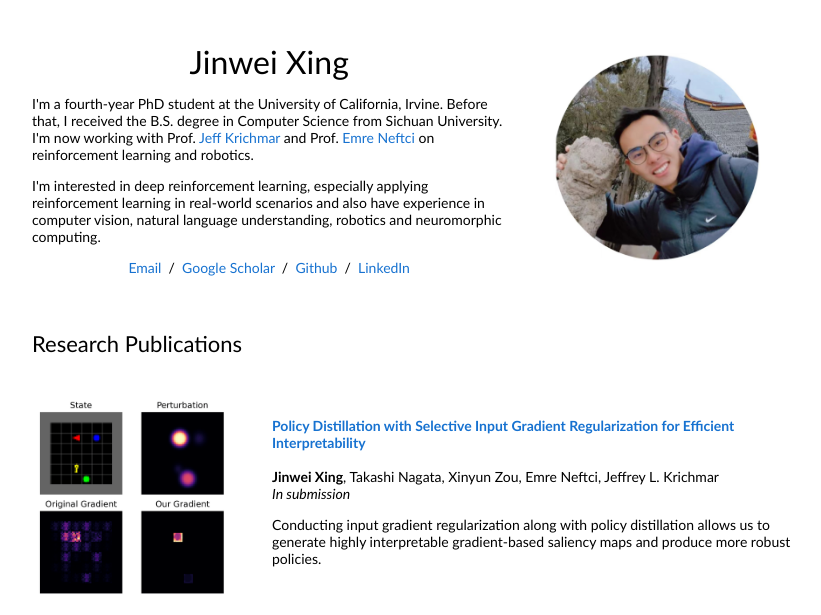
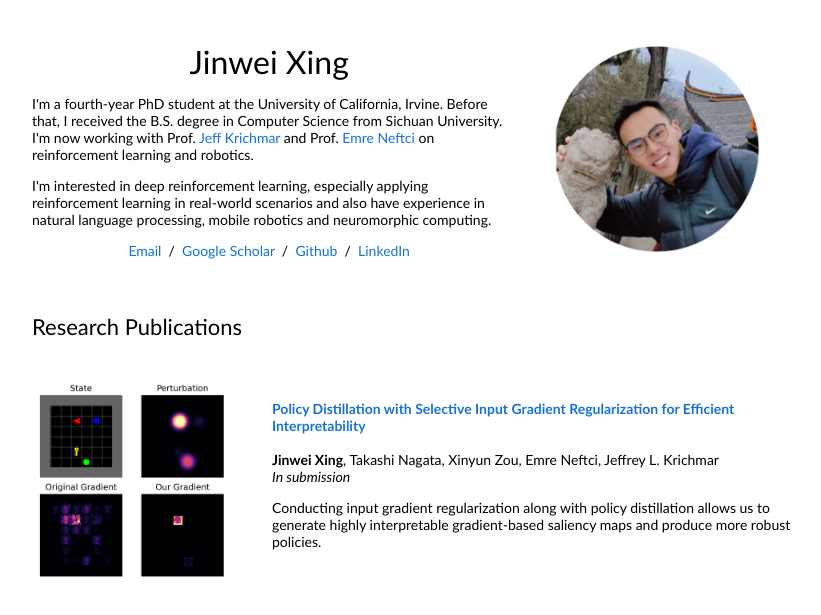
Before and after one commit to KarlXing/me, a plain HTML site: page index.html in a window 1280 px wide. Shown: the top 615 px of the page, without its empty margins (228-1049 px from the left). Drawn offline with Linux system fonts and the light colour scheme.

Commit message:
update experience

```diff
--- a/index.html
+++ b/index.html
@@ -24,7 +24,7 @@
                 I'm a fourth-year PhD student at the University of California, Irvine. Before that, I received the B.S. degree in Computer Science from Sichuan University. I'm now working with Prof. <a href="http://www.socsci.uci.edu/~jkrichma/">Jeff Krichmar </a> and Prof. <a href="http://nmi-lab.org/authors/eneftci/"> Emre Neftci</a> on reinforcement learning and robotics. </p>
               </p>
               <p>
-                I'm interested in deep reinforcement learning, especially applying reinforcement learning in real-world scenarios and also have experience in computer vision, natural language understanding, robotics and neuromorphic computing.
+                I'm interested in deep reinforcement learning, especially applying reinforcement learning in real-world scenarios and also have experience in natural language processing, mobile robotics and neuromorphic computing.
               </p>
               <p style="text-align:center">
                 <a href="mailto:jinweixing1006@gmail.com">Email</a> &nbsp/&nbsp
```
